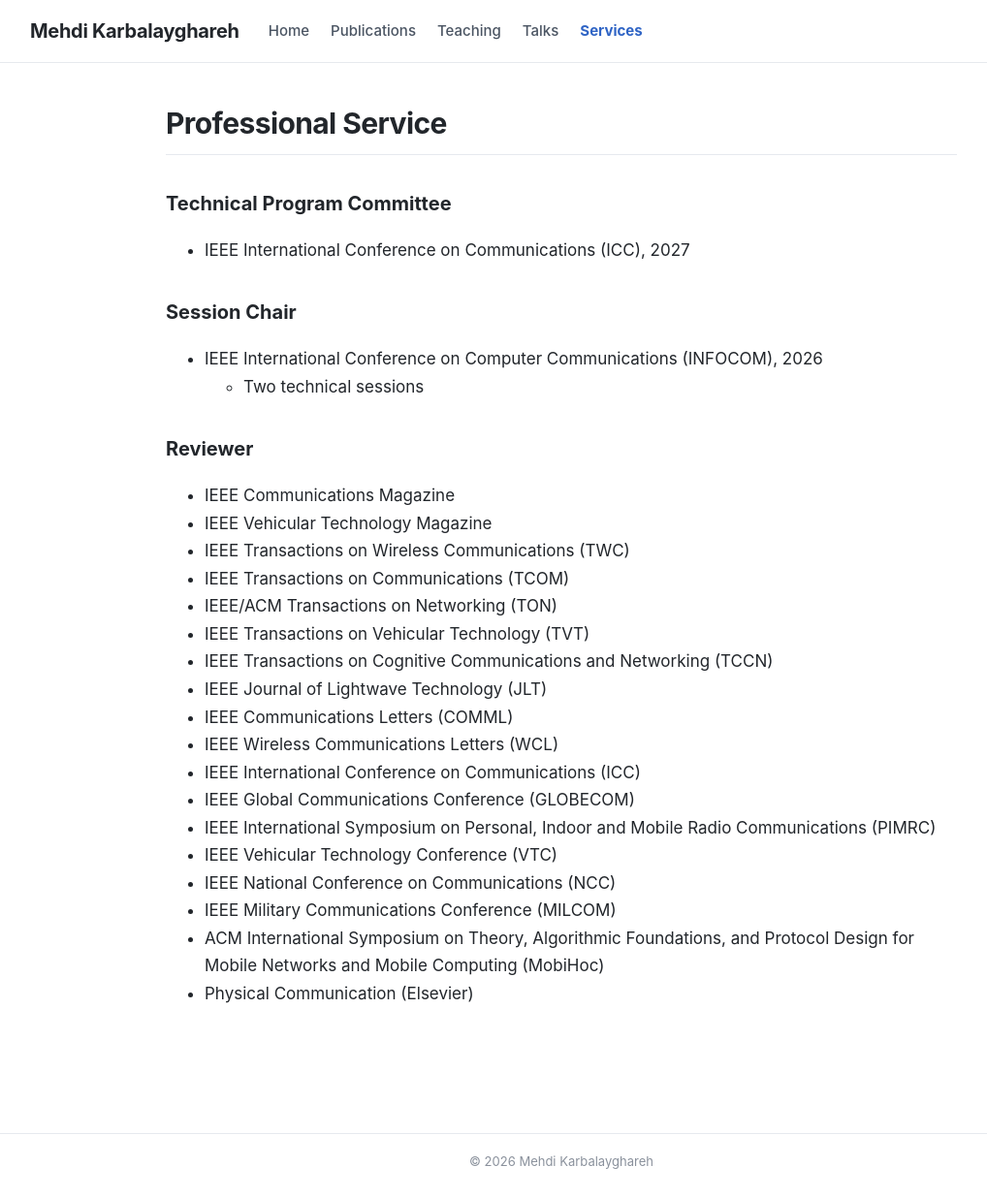
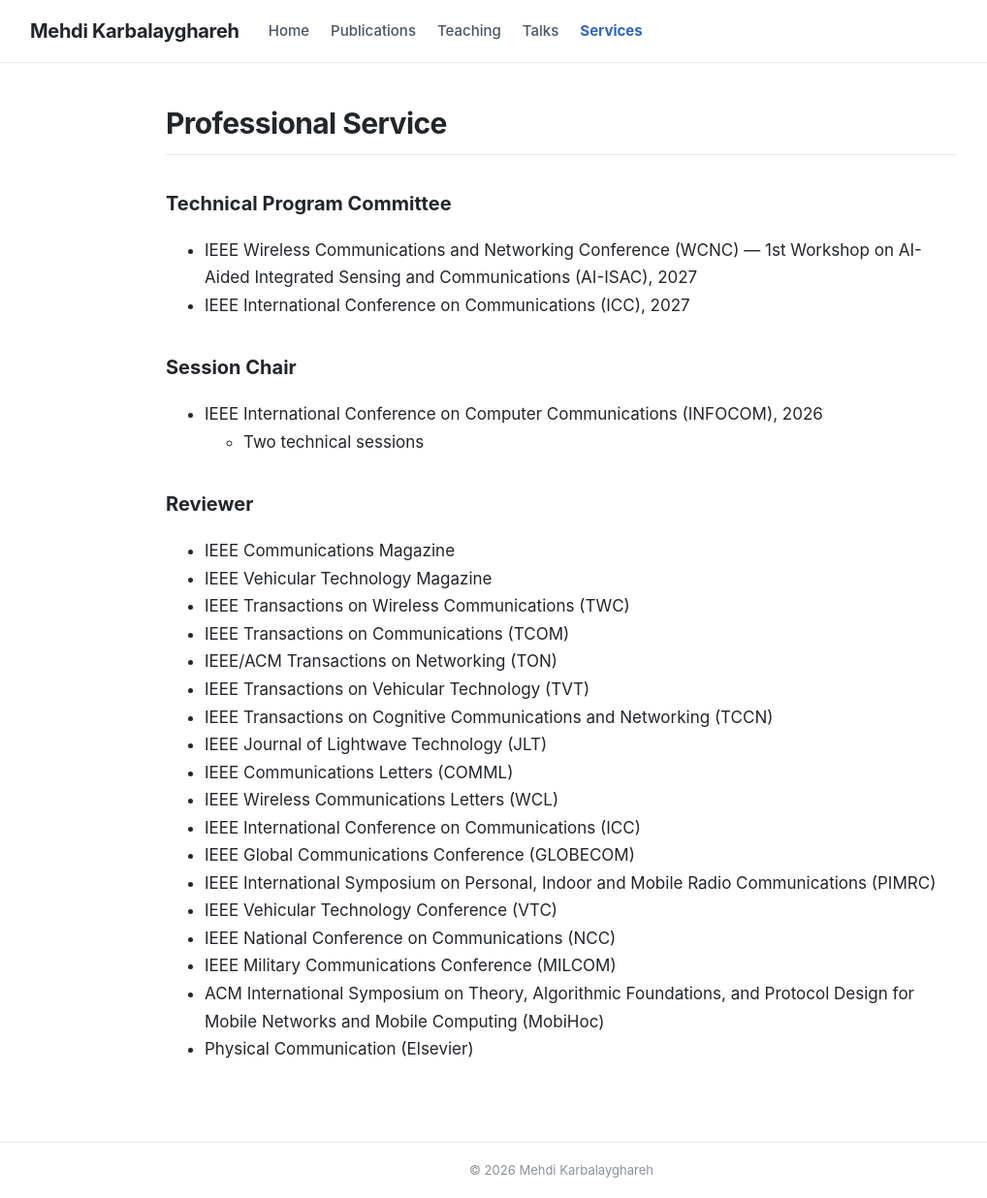
Before and after one commit to mkarbalaygh/mkarbalaygh.github.io, a Jekyll site: the page built from _pages/services.md, in a window 1280 px wide and 1236 px high. Shown: the whole window at 97% size, without its empty margins (61-1079 px from the left). Built offline with Jekyll 4.4.1, drawn with Linux system fonts in a browser that asks for light colours; comment, search, counter and statistics services are not loaded.

Commit message:
Add WCNC 2027 AI-ISAC TPC role to Professional Service

```diff
--- a/_pages/services.md
+++ b/_pages/services.md
@@ -10,6 +10,7 @@ permalink: /services/
 
   <h3>Technical Program Committee</h3>
   <ul class="service-list">
+    <li>IEEE Wireless Communications and Networking Conference (WCNC) — 1st Workshop on AI-Aided Integrated Sensing and Communications (AI-ISAC), 2027</li>
     <li>IEEE International Conference on Communications (ICC), 2027</li>
   </ul>
 
```
